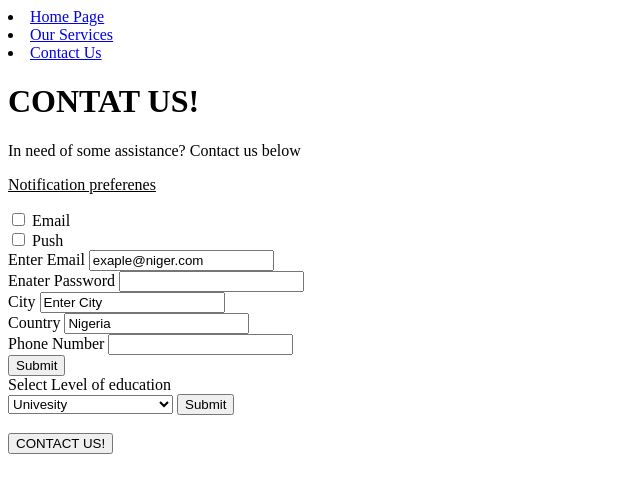
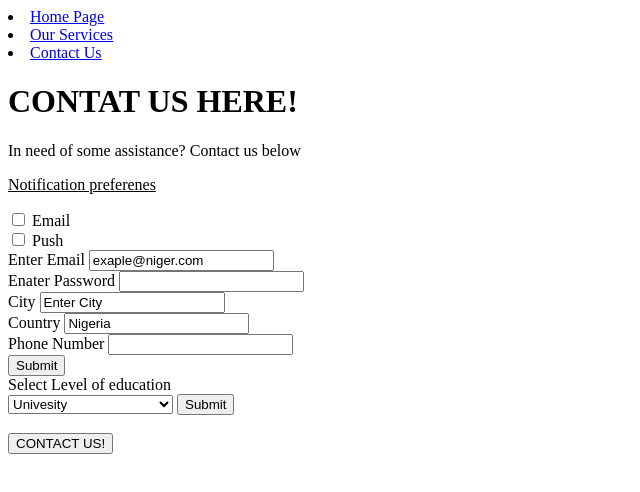
Before and after one commit to Emmanu31la/Emmatest-Website, a plain HTML site: page EMMATEST WEBSITE/contact.html in a window 1280 px wide. Shown: the whole page, without its empty margins (0-640 px from the left). Drawn offline with Linux system fonts and the light colour scheme.

Commit message:
Updat contact text

```diff
--- a/EMMATEST WEBSITE/contact.html
+++ b/EMMATEST WEBSITE/contact.html
@@ -11,7 +11,7 @@
             <li><a href="services.html">Our Services</a></li>
             <li><a href="contact.html">Contact Us</a></li>
         </nav>
-        <h1>CONTAT US!</h1>
+        <h1>CONTAT US HERE!</h1>
         <P>In need of some assistance? Contact us below</P>
 
         </header>
```
